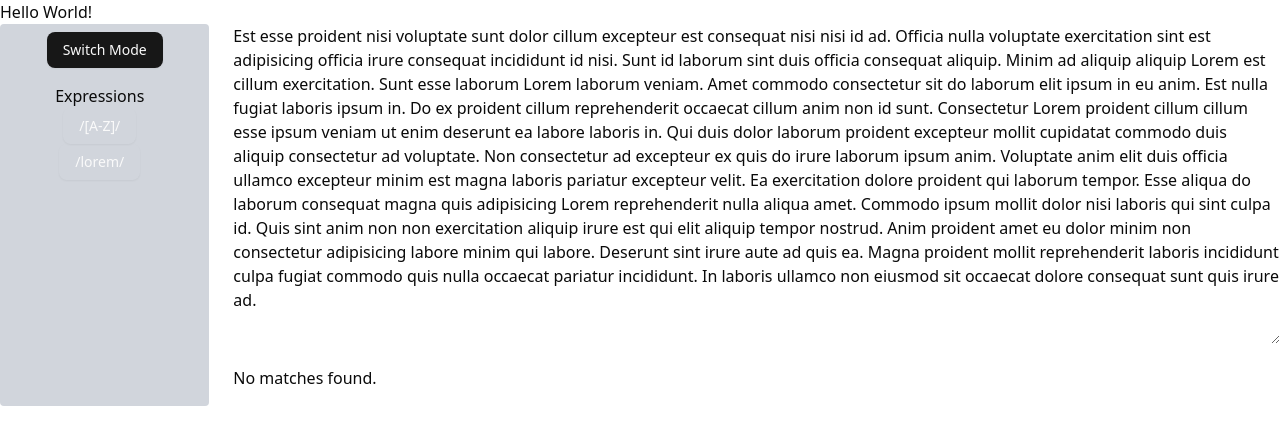
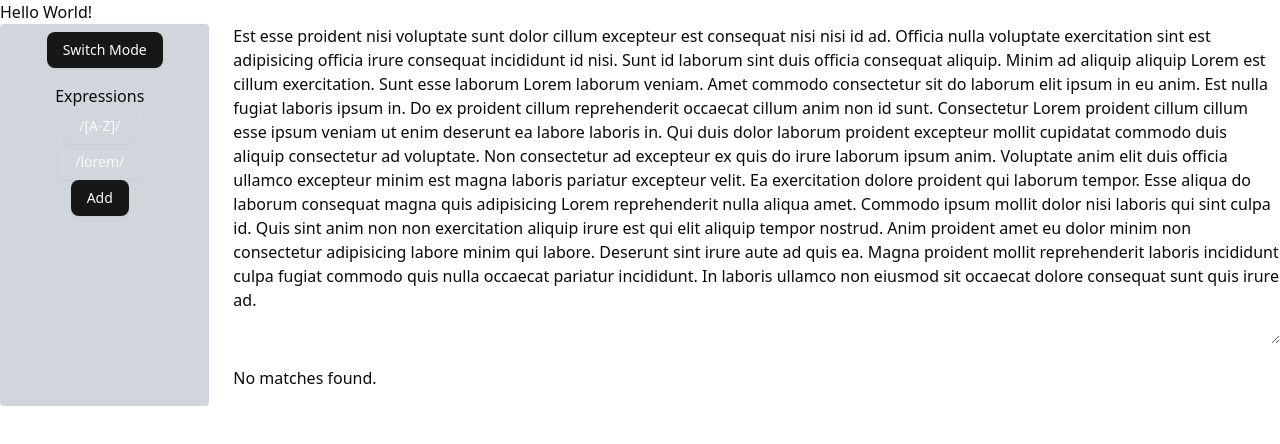
Before and after one commit to ScottDJEvans/smtt, a Next.js app: page /document-search in a window 1280 px wide. Shown: the top 444 px of the page. Built offline with nearby package versions, Linux system fonts and the light colour scheme.

Commit message:
add initial Add button for EditRegexSection

```diff
--- a/src/app/document-search/components/EditRegexSection.js
+++ b/src/app/document-search/components/EditRegexSection.js
@@ -21,8 +21,6 @@ const EditRegexSection = ({ options, handleEdit, handleDelete }) => {
     handleCloseEdit()
   }
 
-  const handleCancelClick = () => {}
-
   const renderEditMode = (value) => {
     return (
       <div className="items-center my-2 max-w-[80%]">
@@ -40,6 +38,15 @@ const EditRegexSection = ({ options, handleEdit, handleDelete }) => {
   const renderCancelButton = () => {
     if (!isEditing) return null
     return <Button onClick={() => handleCloseEdit()}>Cancel</Button>
+  }
+
+  const renderAddButton = () => {
+    if (isEditing) return null
+    return (
+      <>
+        <Button onClick={() => setIsEditing("new")}>Add</Button>
+      </>
+    )
   }
 
   const renderData = () => {
@@ -61,6 +68,7 @@ const EditRegexSection = ({ options, handleEdit, handleDelete }) => {
     <div className="flex flex-col items-center m-4 max-w-[80%]">
       <p>Expressions</p>
       {renderData()}
+      {renderAddButton()}
       {isEditing && renderCancelButton()}
     </div>
   )
```
